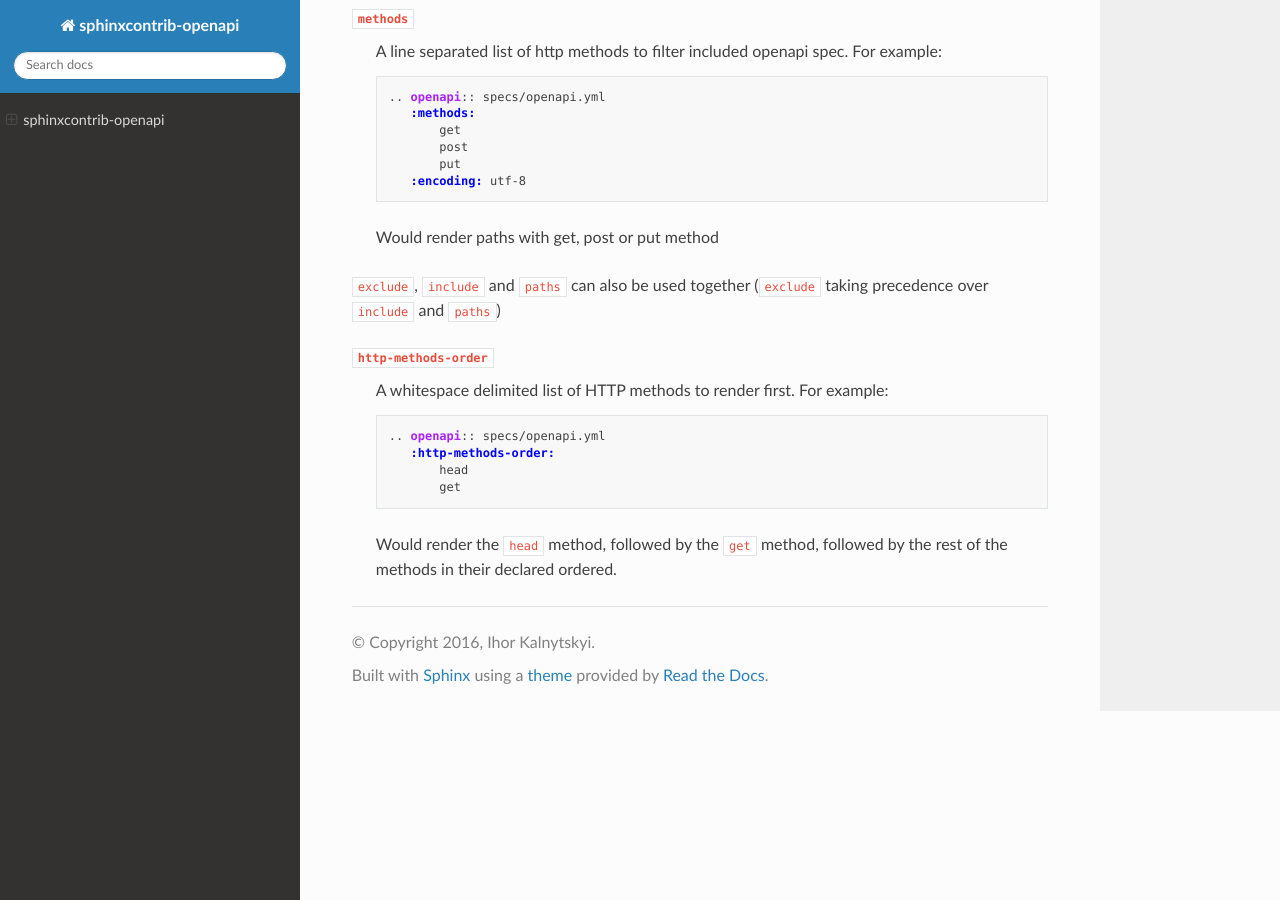
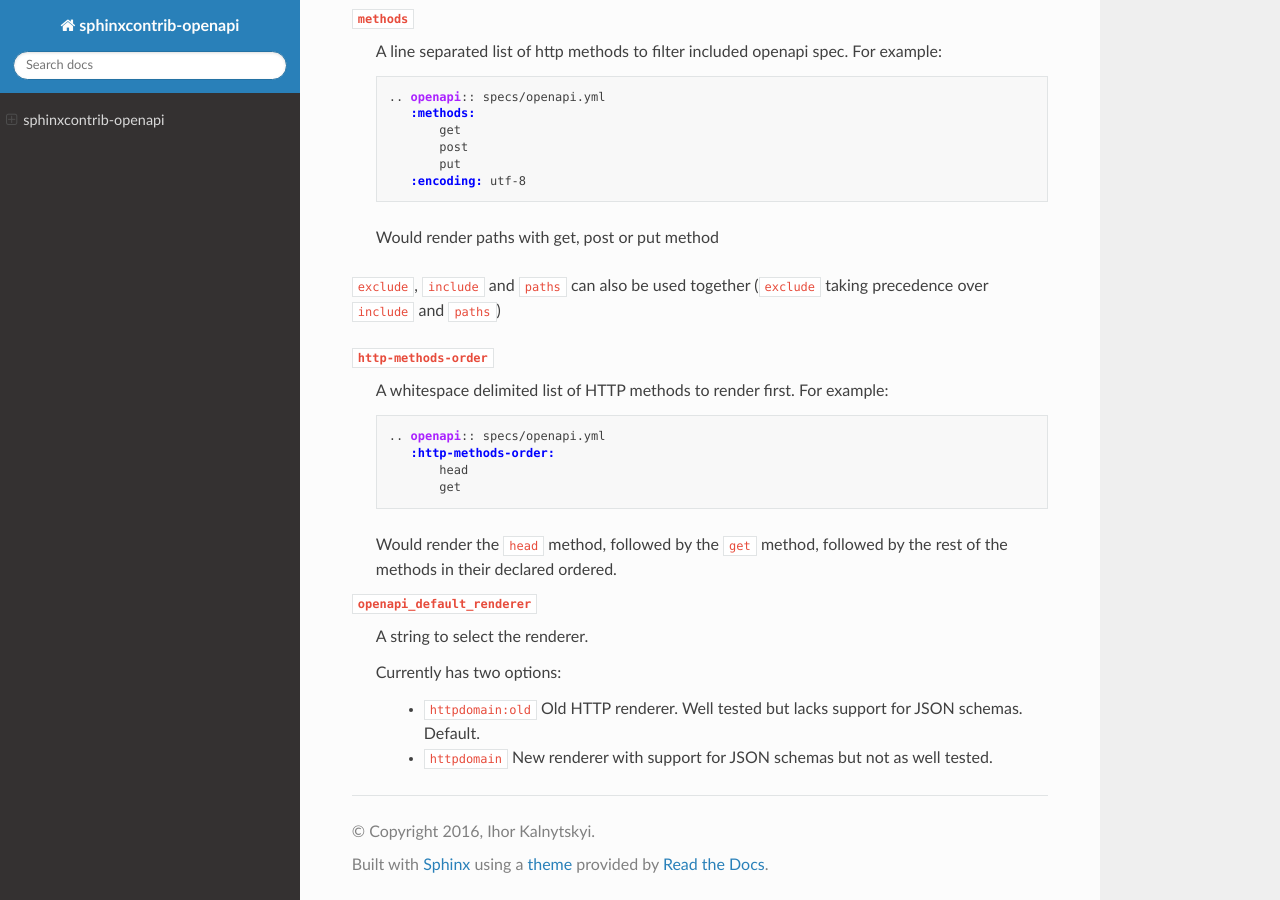
Before and after one commit to sphinx-contrib/openapi, a Sphinx documentation site: the page built from docs/index.rst, in a window 1280 px wide and 900 px high, scrolled down 4308 px. Built offline with Sphinx 7.4.7 and the Read the Docs theme 2.0.0, drawn with Linux system fonts in a browser that asks for light colours.

Commit message:
docs: Document how to switch to new renderer

```diff
--- a/docs/index.rst
+++ b/docs/index.rst
@@ -130,6 +130,14 @@ taking precedence over ``include`` and ``paths``)
 
   Would render the ``head`` method, followed by the ``get`` method, followed by the rest of the methods in their declared ordered.
 
+``openapi_default_renderer``
+  A string to select the renderer.
+
+  Currently has two options:
+
+    * ``httpdomain:old`` Old HTTP renderer. Well tested but lacks support for JSON schemas. Default.
+    * ``httpdomain`` New renderer with support for JSON schemas but not as well tested.
+
 
 .. _Sphinx: https://www.sphinx-doc.org/en/master/
 .. _OpenAPI: https://github.com/OAI/OpenAPI-Specification
```
